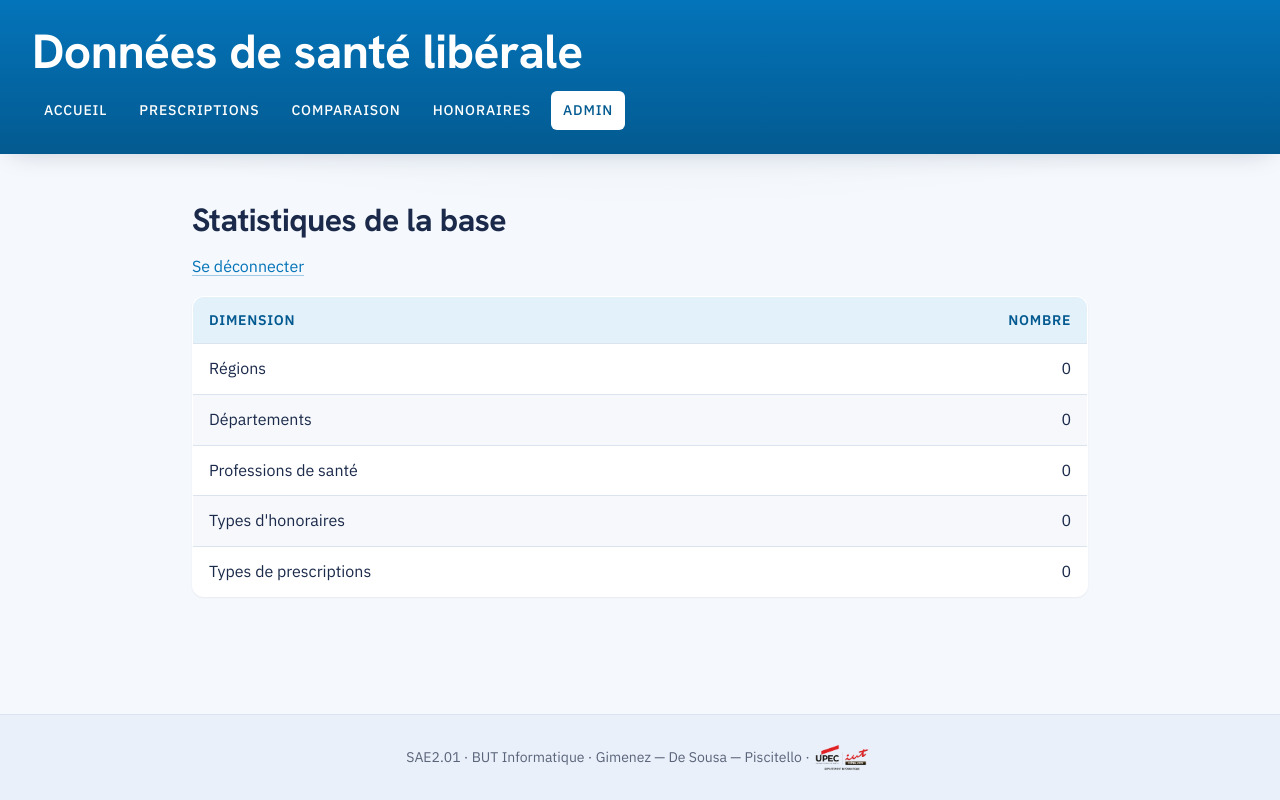
After one commit to AP-upec/SAE2.01, a Flask app: page /admin/ in a window 1280 px wide. The commit adds this page. Run offline with Flask 3, Linux system fonts and the light colour scheme; the visitor is signed in with stand-in values (Sample User, id 1).

Commit message:
ajout_auth_admin

```diff
--- a/app.py
+++ b/app.py
@@ -6,6 +6,7 @@ from controllers.api import bp_api
 from controllers.prescriptions import bp_prescriptions
 from controllers.comparaison import bp_comparaison
 from controllers.honoraires import bp_honoraires
+from controllers.auth import bp_auth
 
 app = Flask(__name__)
 app.config.from_object(Config)
@@ -16,6 +17,7 @@ app.register_blueprint(bp_api)
 app.register_blueprint(bp_prescriptions)
 app.register_blueprint(bp_comparaison)
 app.register_blueprint(bp_honoraires)
+app.register_blueprint(bp_auth)
 
 # Gestion des erreurs
 @app.errorhandler(404)
--- a/config.py
+++ b/config.py
@@ -8,6 +8,9 @@ class Config:
     DB_HOST = os.getenv("DB_HOST")
     DB_NAME = os.getenv("DB_NAME")
     SECRET_KEY = os.getenv("SECRET_KEY", "dev-secret")
+    # Identifiants administrateur (login simple) — définis dans le .env
+    ADMIN_USER = os.getenv("ADMIN_USER", "admin")
+    ADMIN_PASSWORD = os.getenv("ADMIN_PASSWORD")
 
     @classmethod
     def db_url(cls):
--- /dev/null
+++ b/controllers/auth.py
@@ -0,0 +1,59 @@
+from functools import wraps
+from flask import Blueprint, render_template, request, redirect, url_for, session
+from config import Config
+from models.db import Session
+from models.dimensions import (Region, Departement, ProfessionSante,
+                               TypeHonoraire, TypePrescription)
+
+bp_auth = Blueprint("auth", __name__, url_prefix="/admin")
+
+
+def login_required(vue):
+    """Protège une route : redirige vers le login si l'admin n'est pas connecté."""
+    @wraps(vue)
+    def wrapper(*args, **kwargs):
+        if not session.get("admin"):
+            return redirect(url_for("auth.login"))
+        return vue(*args, **kwargs)
+    return wrapper
+
+
+@bp_auth.route("/login", methods=["GET", "POST"])
+def login():
+    """Formulaire de connexion administrateur (identifiants depuis le .env)."""
+    erreur = None
+    if request.method == "POST":
+        identifiant = request.form.get("identifiant", "")
+        mot_de_passe = request.form.get("mot_de_passe", "")
+        if (Config.ADMIN_PASSWORD
+                and identifiant == Config.ADMIN_USER
+                and mot_de_passe == Config.ADMIN_PASSWORD):
+            session["admin"] = True
+            return redirect(url_for("auth.statistiques"))
+        erreur = "Identifiant ou mot de passe incorrect."
+    return render_template("admin_login.html", erreur=erreur)
+
+
+@bp_auth.route("/logout")
+def logout():
+    """Déconnexion : vide la session."""
+    session.pop("admin", None)
+    return redirect(url_for("auth.login"))
+
+
+@bp_auth.route("/")
+@login_required
+def statistiques():
+    """Page de statistiques réservée à l'administrateur."""
+    session_bd = Session()
+    try:
+        stats = {
+            "regions": session_bd.query(Region).count(),
+            "departements": session_bd.query(Departement).count(),
+            "professions": session_bd.query(ProfessionSante).count(),
+            "types_honoraires": session_bd.query(TypeHonoraire).count(),
+            "types_prescriptions": session_bd.query(TypePrescription).count(),
+        }
+    finally:
+        session_bd.close()
+    return render_template("admin.html", stats=stats)
--- a/static/css/style.css
+++ b/static/css/style.css
@@ -253,7 +253,8 @@ main li {
 
 select,
 input[type="number"],
-input[type="text"] {
+input[type="text"],
+input[type="password"] {
     font-family: inherit;
     font-size: var(--fs-400);
     color: var(--c-ink);
--- /dev/null
+++ b/templates/admin.html
@@ -0,0 +1,21 @@
+{% extends "base.html" %}
+
+{% block titre %}Statistiques{% endblock %}
+
+{% block contenu %}
+    <h2>Statistiques de la base</h2>
+    <p><a href="{{ url_for('auth.logout') }}">Se déconnecter</a></p>
+
+    <table>
+        <thead>
+            <tr><th>Dimension</th><th>Nombre</th></tr>
+        </thead>
+        <tbody>
+            <tr><td>Régions</td><td>{{ stats.regions }}</td></tr>
+            <tr><td>Départements</td><td>{{ stats.departements }}</td></tr>
+            <tr><td>Professions de santé</td><td>{{ stats.professions }}</td></tr>
+            <tr><td>Types d'honoraires</td><td>{{ stats.types_honoraires }}</td></tr>
+            <tr><td>Types de prescriptions</td><td>{{ stats.types_prescriptions }}</td></tr>
+        </tbody>
+    </table>
+{% endblock %}
--- a/templates/base.html
+++ b/templates/base.html
@@ -17,6 +17,7 @@
                 <a href="{{ url_for('prescriptions.afficher') }}" class="{{ 'actif' if request.endpoint == 'prescriptions.afficher' }}">Prescriptions</a>
                 <a href="{{ url_for('comparaison.afficher') }}" class="{{ 'actif' if request.endpoint == 'comparaison.afficher' }}">Comparaison</a>
                 <a href="{{ url_for('honoraires.afficher') }}" class="{{ 'actif' if request.endpoint == 'honoraires.afficher' }}">Honoraires</a>
+                <a href="{{ url_for('auth.statistiques') }}" class="{{ 'actif' if request.endpoint and request.endpoint.startswith('auth.') }}">Admin</a>
             </nav>
         </header>
         <main>
```
Also changed, not shown: templates/admin_login.html (added, +21 -0 lines), 1 other file.
